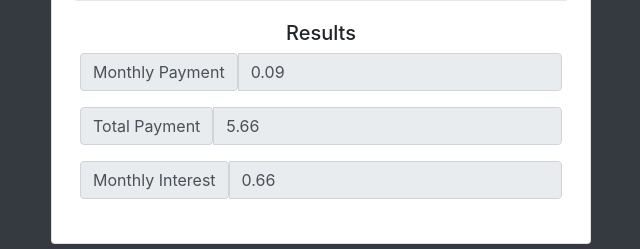
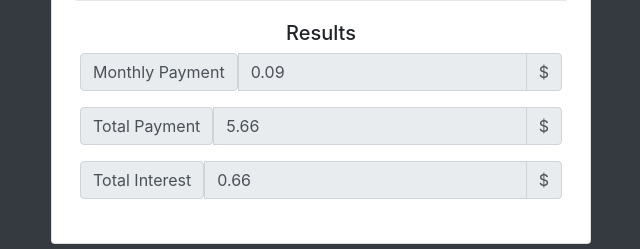
Before and after one commit to mateusz0909/loan-calculator, a plain HTML site: page index.html in a window 1280 px wide. Both pictures are taken after typing "5", "5", "5" into the empty fields and a click on the input "Calculate". Shown: the part 344-593 px from the top of the page, without its empty margins (319-959 px from the left). Drawn offline with nearby package versions, Linux system fonts and the light colour scheme.

Commit message:
Update index.html

```diff
--- a/index.html
+++ b/index.html
@@ -54,7 +54,7 @@
           </form>
           <!-- loader -->
 
-          <div id="loader" >
+          <div id="loader">
             <img src="img/load.gif" class="img-fluid" alt="" style="width:25%; height:25%;">
           </div>
           <!-- results -->
@@ -65,18 +65,27 @@
               <div class="input-group">
                 <span class="input-group-text">Monthly Payment</span>
                 <input type="number" class="form-control" id="monthly-payment" disabled>
+                <div class="input-group-append">
+                  <span class="input-group-text">$</span>
+                </div>
               </div>
             </div>
             <div class="form-group">
               <div class="input-group">
                 <span class="input-group-text">Total Payment</span>
                 <input type="number" class="form-control" id="total-payment" disabled>
+                <div class="input-group-append">
+                  <span class="input-group-text">$</span>
+                </div>
               </div>
             </div>
             <div class="form-group">
               <div class="input-group">
-              <span class="input-group-text">Monthly Interest</span>
+                <span class="input-group-text">Total Interest</span>
                 <input type="number" class="form-control" id="total-interest" disabled>
+                <div class="input-group-append">
+                  <span class="input-group-text">$</span>
+                </div>
               </div>
             </div>
           </div>
```
Lines whose indentation alone changed are shown as unchanged.
